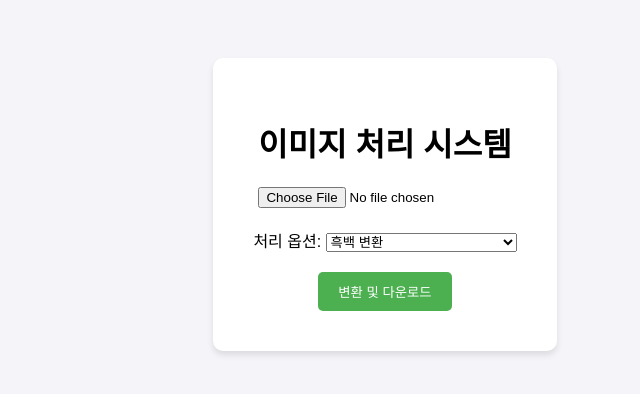
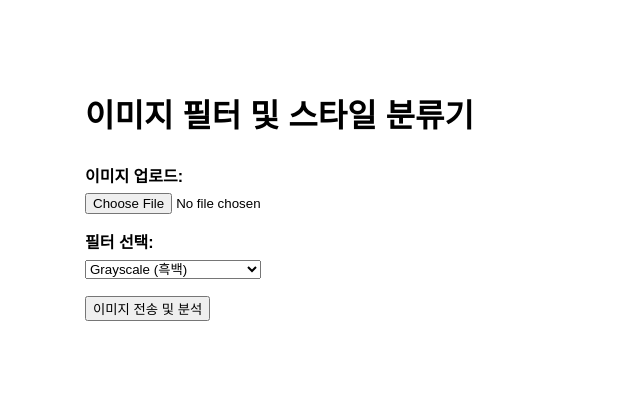
Before and after one commit to Hayanson/image-processing-pipeline, a Flask app: page / in a window 1280 px wide. Shown: the top 394 px of the page, without its empty margins (255-895 px from the left). Run offline with Flask 3, Linux system fonts and the light colour scheme.

Commit message:
ci.yml, html 수정

```diff
--- a/templates/index.html
+++ b/templates/index.html
@@ -2,31 +2,128 @@
 <html lang="ko">
 <head>
     <meta charset="UTF-8">
-    <title>AI 이미지 전처리 파이프라인</title>
+    <meta name="viewport" content="width=device-width, initial-scale=1.0">
+    <title>이미지 스타일 분류 및 필터 시스템</title>
     <style>
-        body { font-family: sans-serif; text-align: center; padding-top: 50px; background-color: #f4f4f9; }
-        .container { background: white; padding: 40px; border-radius: 10px; display: inline-block; box-shadow: 0 4px 6px rgba(0,0,0,0.1); }
-        .form-group { margin: 20px 0; }
-        button { background-color: #4CAF50; color: white; border: none; padding: 10px 20px; cursor: pointer; border-radius: 5px; }
+        body {
+            font-family: Arial, sans-serif;
+            max-width: 600px;
+            margin: 50px auto;
+            padding: 20px;
+            line-height: 1.6;
+        }
+        .form-group {
+            margin-bottom: 15px;
+        }
+        .result-container {
+            margin-top: 30px;
+            display: none;
+            border-top: 2px solid #ccc;
+            padding-top: 20px;
+        }
+        .model-card {
+            background-color: #f4f6f9;
+            border-left: 5px solid #007bff;
+            padding: 15px;
+            margin-bottom: 20px;
+            border-radius: 4px;
+        }
+        .image-preview {
+            max-width: 100%;
+            height: auto;
+            border: 1px solid #ddd;
+            border-radius: 4px;
+            margin-top: 10px;
+        }
     </style>
 </head>
 <body>
-    <div class="container">
-        <h1>이미지 처리 시스템</h1>
-        <form action="/process" method="post" enctype="multipart/form-data">
+
+    <h1>이미지 필터 및 스타일 분류기</h1>
+
+    <form id="uploadForm">
         <div class="form-group">
-                <input type="file" name="image" accept="image/*" required>
+            <label Skinner for="imageInput"><strong>이미지 업로드:</strong></label><br>
+            <input type="file" id="imageInput" name="image" accept="image/*" required>
         </div>
+
         <div class="form-group">
-                <label for="filter_type">처리 옵션:</label>
-                <select name="filter_type" id="filter_type">
-                    <option value="grayscale">흑백 변환</option>
-                    <option value="edge">윤곽선 추출 (Edge Detection)</option>
-                    <option value="blur">블러 처리 (Blur)</option>
+            <label for="filterType"><strong>필터 선택:</strong></label><br>
+            <select id="filterType" name="filter_type">
+                <option value="grayscale">Grayscale (흑백)</option>
+                <option value="edge">Edge (윤곽선)</option>
+                <option value="blur">Blur (블러)</option>
+                <option value="crash">Crash (의도적 장애 테스트)</option>
             </select>
         </div>
-            <button type="submit">변환 및 다운로드</button>
+
+        <button type="submit">이미지 전송 및 분석</button>
     </form>
+
+    <div id="resultContainer" class="result-container">
+        <h2>분석 및 변환 결과</h2>
+
+        <div class="model-card">
+            <h3>🤖 MLflow 모델 추론</h3>
+            <p><strong>예측 스타일 (Prediction):</strong> <span id="textPrediction">-</span></p>
+            <p><strong>신뢰도 (Confidence Score):</strong> <span id="textScore">-</span></p>
         </div>
+
+        <div>
+            <h3>🖼️ 필터 적용 이미지</h3>
+            <img id="outputImage" class="image-preview" alt="변환된 이미지 결과">
+        </div>
+    </div>
+
+    <script>
+        document.getElementById('uploadForm').addEventListener('submit', async (e) => {
+            e.preventDefault();
+
+            const imageInput = document.getElementById('imageInput');
+            const filterType = document.getElementById('filterType').value;
+
+            if (imageInput.files.length === 0) {
+                alert('이미지를 선택해주세요.');
+                return;
+            }
+
+            const formData = new FormData();
+            formData.append('image', imageInput.files[0]);
+            formData.append('filter_type', filterType);
+
+            try {
+                const response = await fetch('/process', {
+                    method: 'POST',
+                    body: formData
+                });
+
+                if (!response.ok) {
+                    const errorText = await response.text();
+                    alert(`서버 오류 발생: ${errorText}`);
+                    return;
+                }
+
+                // 1. 응답 헤더에서 ML 추론 결과값 추출
+                const prediction = response.headers.get('X-ML-Prediction');
+                const score = response.headers.get('X-ML-Score');
+
+                // 2. 응답 본문에서 이미지 바이너리(Blob) 데이터 추출
+                const blob = await response.blob();
+                const imageUrl = URL.createObjectURL(blob);
+
+                // 3. 화면에 데이터 반영
+                document.getElementById('textPrediction').innerText = prediction || '로드 실패';
+                document.getElementById('textScore').innerText = score || '0.0000';
+                document.getElementById('outputImage').src = imageUrl;
+
+                // 결과 영역 표시
+                document.getElementById('resultContainer').style.display = 'block';
+
+            } catch (error) {
+                console.error('Error:', error);
+                alert('요청 처리 중 오류가 발생했습니다.');
+            }
+        });
+    </script>
 </body>
 </html>
```
Also changed, not shown: .github/workflows/ci.yml. Lines whose indentation alone changed are shown as unchanged.
